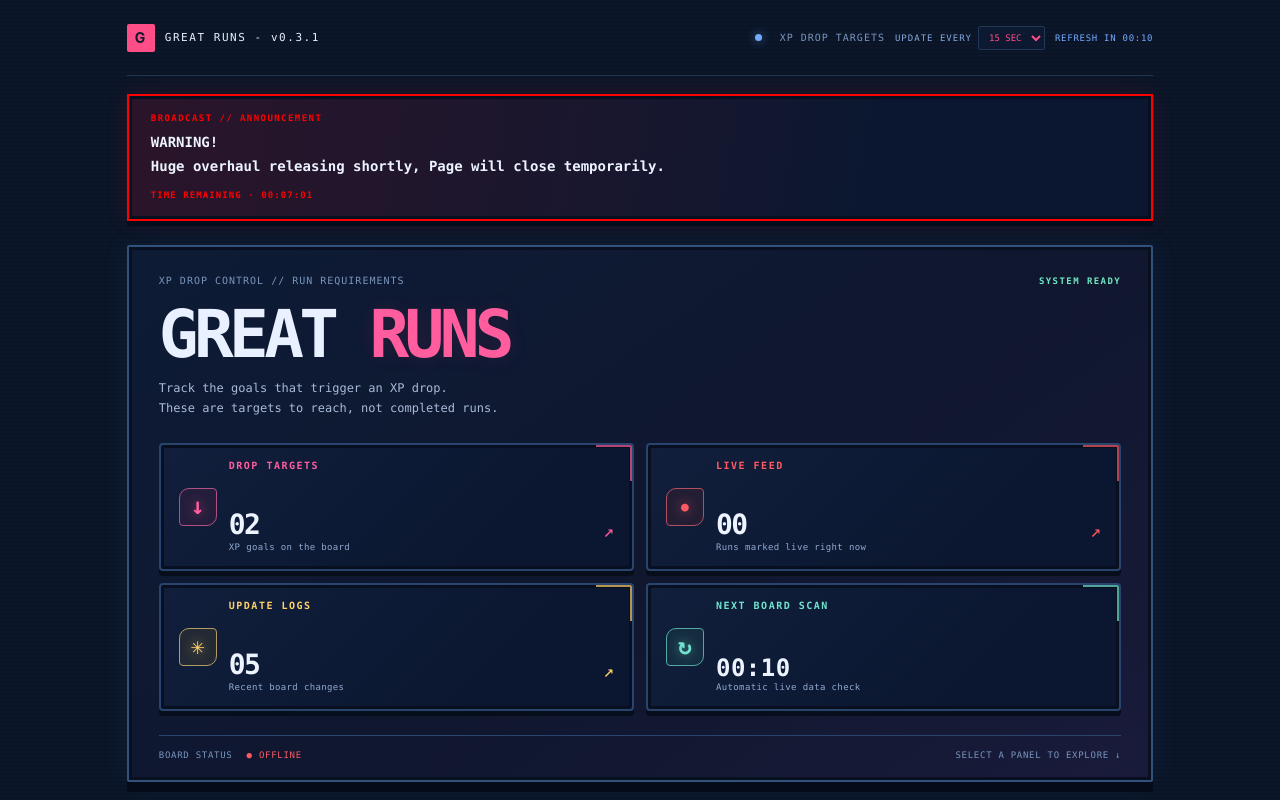
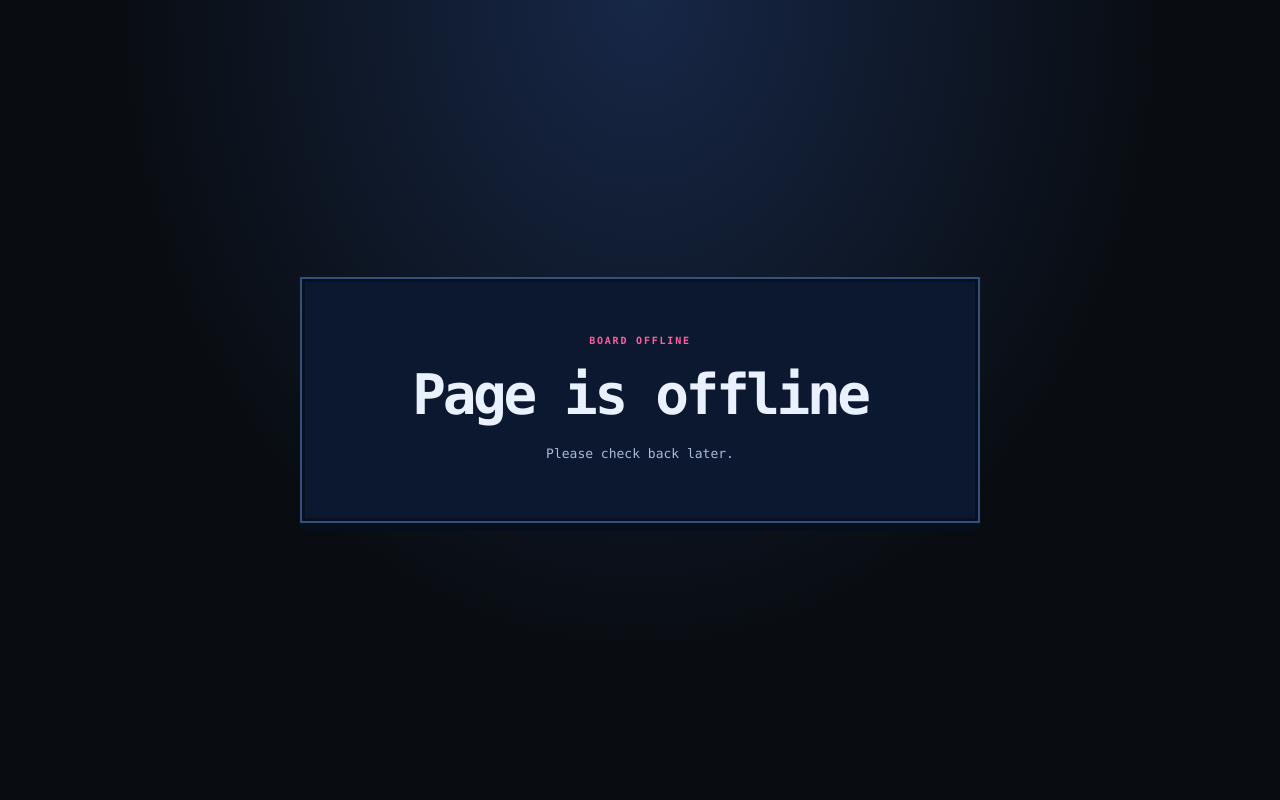
Before and after one commit to Jackaroo3007/great-runs, a plain HTML site: page index.html in a window 1280 px wide. Shown: the top 800 px of the page. Drawn offline with Linux system fonts and the light colour scheme.

Commit message:
Update index.html

```diff
--- a/index.html
+++ b/index.html
@@ -189,6 +189,20 @@
         .live-grid { grid-template-columns: repeat(3, minmax(0, 1fr)); }
       }
 
+      .board-status-screen[hidden] { display: none; }
+      .board-status-screen {
+        min-height: 100vh; display: grid; place-items: center; padding: 24px;
+        background: radial-gradient(ellipse at 50% 0%, #172747, transparent 58%), #090d12;
+        text-align: center;
+      }
+      .board-status-card {
+        width: min(100%, 680px); padding: clamp(28px, 6vw, 56px);
+        border: 2px solid #31527a; background: #0c1830;
+        box-shadow: inset 0 0 0 3px #080f20, 0 8px 0 #060d1b;
+      }
+      .board-status-label { margin: 0 0 18px; color: #ff5d9d; font: 700 10px var(--mono); letter-spacing: .18em; }
+      .board-status-card h1 { margin: 0; color: #e9f0ff; font: 800 clamp(30px, 7vw, 56px)/1.1 var(--mono); letter-spacing: -.06em; }
+      .board-status-message { margin: 18px 0 0; color: #a9bbd8; font: 13px/1.7 var(--mono); white-space: pre-line; }
       @media (max-width: 650px) {
         .shell { padding: 0 5%; }
         .hero { min-height: 340px; margin-top: 22px; padding: 40px 24px 22px; }
@@ -628,7 +642,13 @@
     </style>
   </head>
   <body>
-    <main class="shell">
+    <section class="board-status-screen" id="board-status-screen" aria-live="polite" hidden>
+      <div class="board-status-card">
+        <p class="board-status-label" id="board-status-label"></p>
+        <h1 id="board-status-heading"></h1>
+        <p class="board-status-message" id="board-status-message"></p>
+      </div>
+    </section>    <main class="shell">
       <header class="topbar">
         <a class="brand" href="#top"><span class="mark">G</span> GREAT RUNS - v0.3.1</a>
         <span class="meta"><span class="dot"></span>XP DROP TARGETS</span>
@@ -872,11 +892,36 @@
           const data = await response.json();
           const boardStatus = typeof data.boardStatus === 'string' && data.boardStatus.trim() ? data.boardStatus.trim() : 'ONLINE';
           const boardStatusElement = document.querySelector('#board-status');
-          const statusIsOffline = /\b(offline|unavailable|down|closed|maintenance)\b/i.test(boardStatus);
+          const statusIsMaintenance = /\bmaintenance\b/i.test(boardStatus);
+          const statusIsOffline = /\b(offline|unavailable|down|closed)\b/i.test(boardStatus);
           const statusIsOnline = /\b(online|operational|ready)\b/i.test(boardStatus);
+          const shouldShowStatusScreen = statusIsOffline || statusIsMaintenance;
+          const statusScreen = document.querySelector('#board-status-screen');
+          const statusLabel = document.querySelector('#board-status-label');
+          const statusHeading = document.querySelector('#board-status-heading');
+          const statusMessage = document.querySelector('#board-status-message');
+
+          document.querySelector('.shell').hidden = shouldShowStatusScreen;
+          statusScreen.hidden = !shouldShowStatusScreen;
           boardStatusElement.textContent = '● ' + boardStatus;
           boardStatusElement.classList.toggle('status-offline', statusIsOffline);
-          boardStatusElement.classList.toggle('status-warning', !statusIsOffline && !statusIsOnline);
+          boardStatusElement.classList.toggle('status-warning', statusIsMaintenance || (!statusIsOffline && !statusIsOnline));
+
+          if (shouldShowStatusScreen) {
+            if (statusIsMaintenance) {
+              statusLabel.textContent = 'SCHEDULED MAINTENANCE';
+              statusLabel.style.color = '#ffd166';
+              statusHeading.textContent = 'Page is under maintenance';
+              statusMessage.textContent = /^maintenance$/i.test(boardStatus)
+                ? 'The page is temporarily unavailable while maintenance is in progress. Please check back later.'
+                : boardStatus;
+            } else {
+              statusLabel.textContent = 'BOARD OFFLINE';
+              statusLabel.style.color = '#ff5d9d';
+              statusHeading.textContent = 'Page is offline';
+              statusMessage.textContent = /^offline$/i.test(boardStatus) ? 'Please check back later.' : boardStatus;
+            }
+          }
 
           const announcement = data.announcement && typeof data.announcement === 'object' ? data.announcement : {};
           const announcementText = Array.isArray(announcement.text)
```
